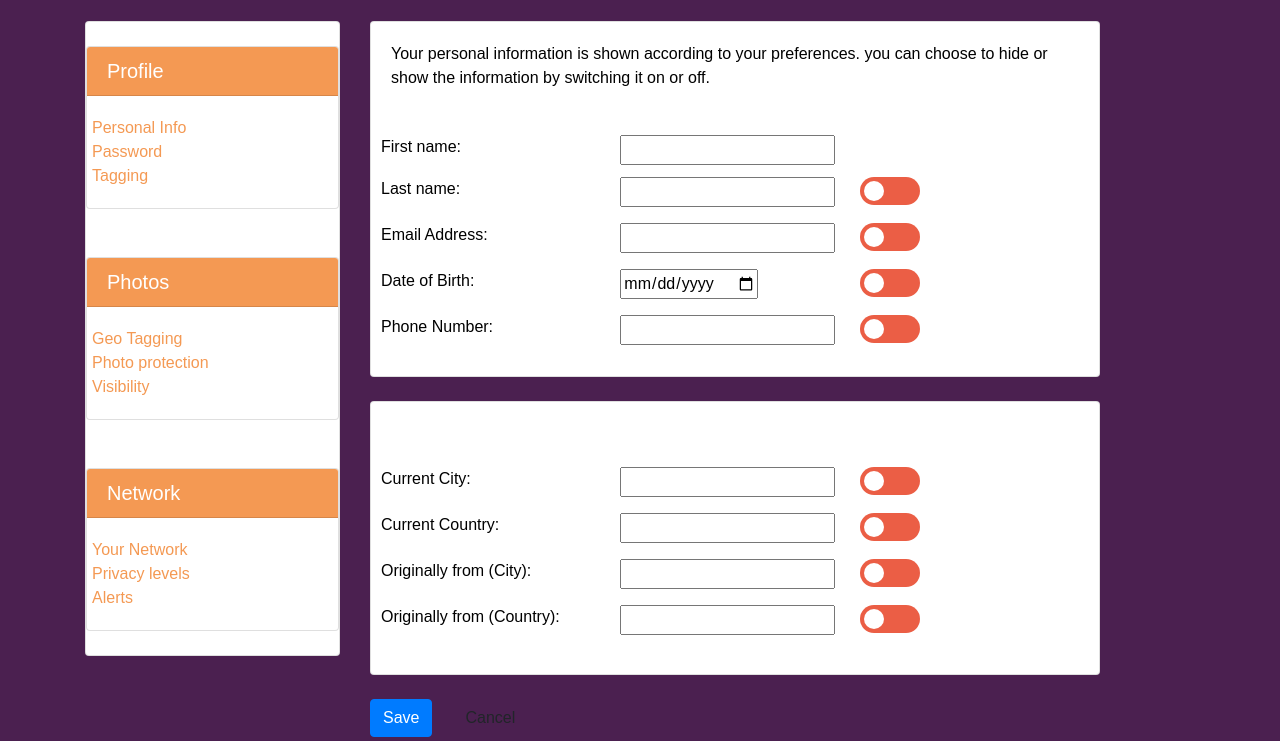
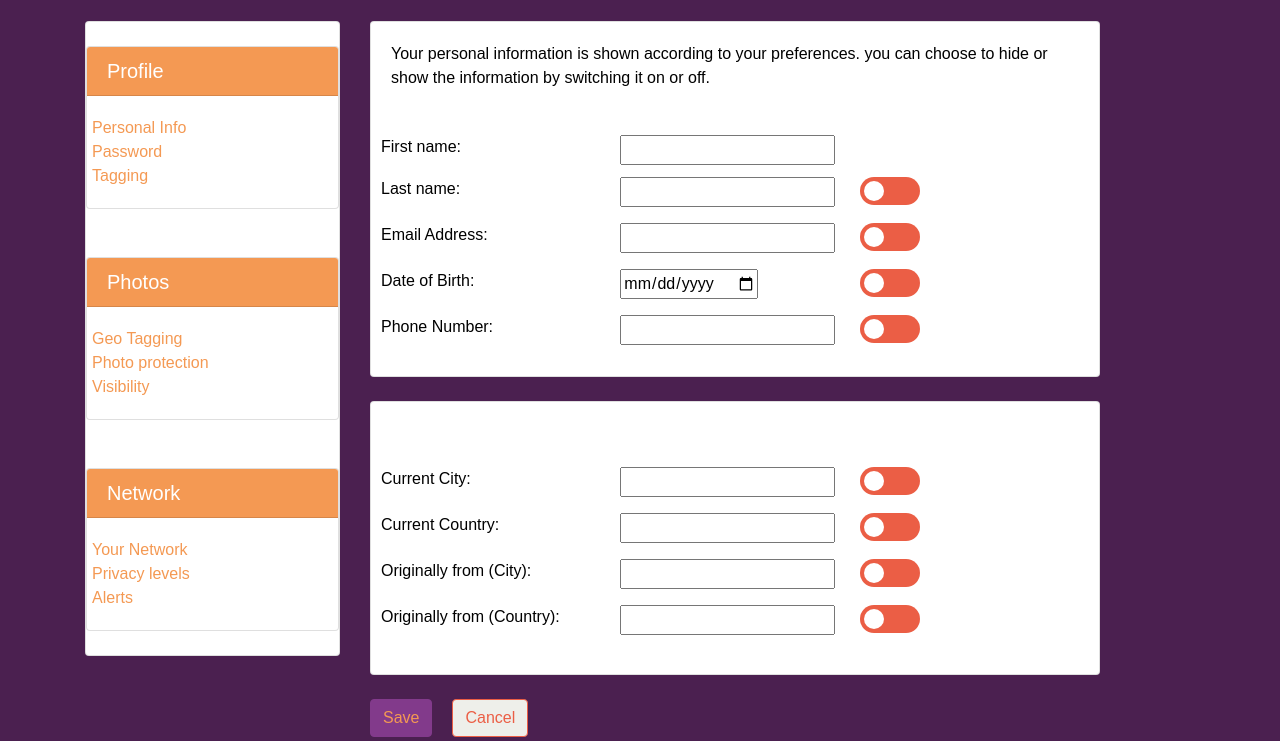
Before and after one commit to evamariaj/evamariaj.github.io, a website: page SocialMediaPage/settings-personal.html in a window 1280 px wide. Shown: the part 211-952 px from the top of the page. Drawn offline with Linux system fonts and the light colour scheme.

Commit message:
Add files via upload

```diff
--- a/SocialMediaPage/settings-personal.html
+++ b/SocialMediaPage/settings-personal.html
@@ -355,7 +355,7 @@
 
 
 				<div>
-					<button class="btn btn-primary" onclick="alert('Your changes have been saved');">Save</button><button class="btn btn-secondary2 div-button" onClick="history.go(0);">Cancel</button>
+					<button class="btn btn-primaryset" onclick="alert('Your changes have been saved');">Save</button><button class="btn btn-secondaryset div-button" onClick="history.go(0);">Cancel</button>
 				</div>
 			</div>
 		</div>
```
Also changed, not shown: SocialMediaPage/settings-photos.html (+1 -1 lines).
